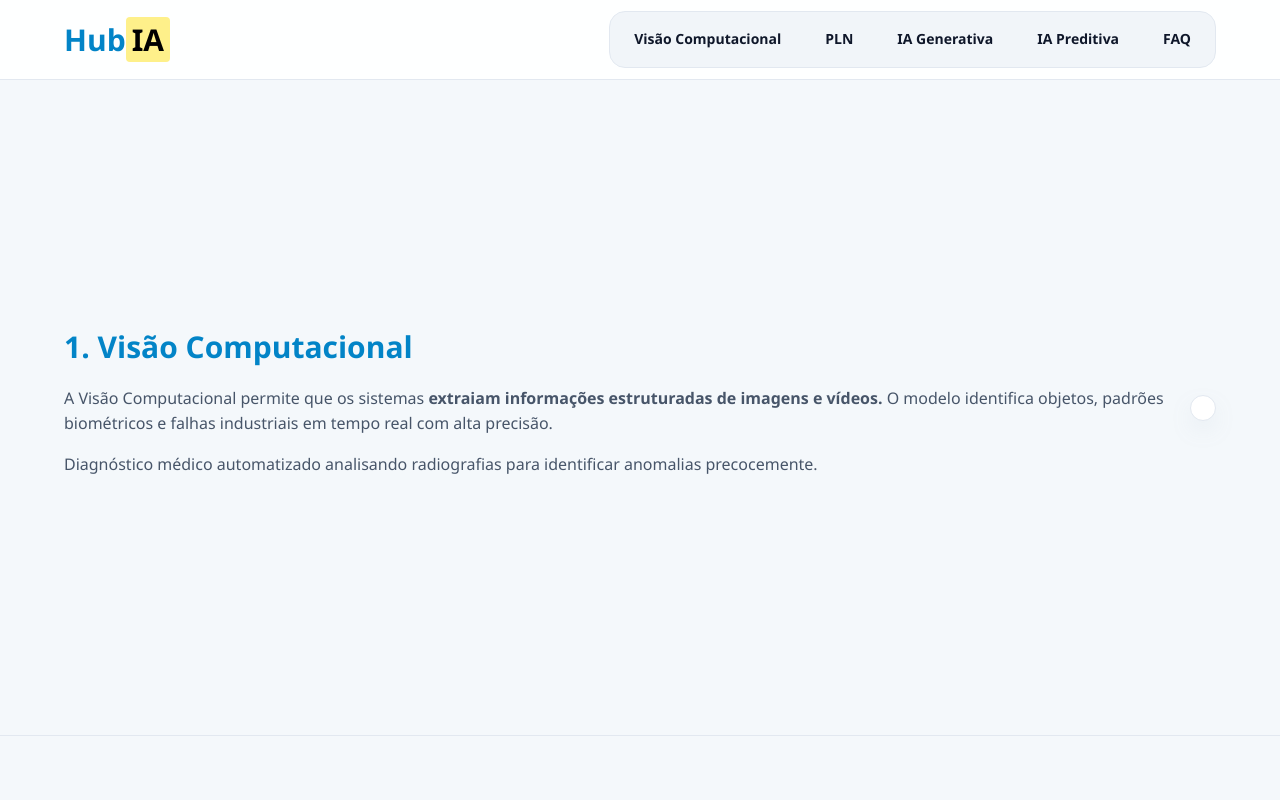
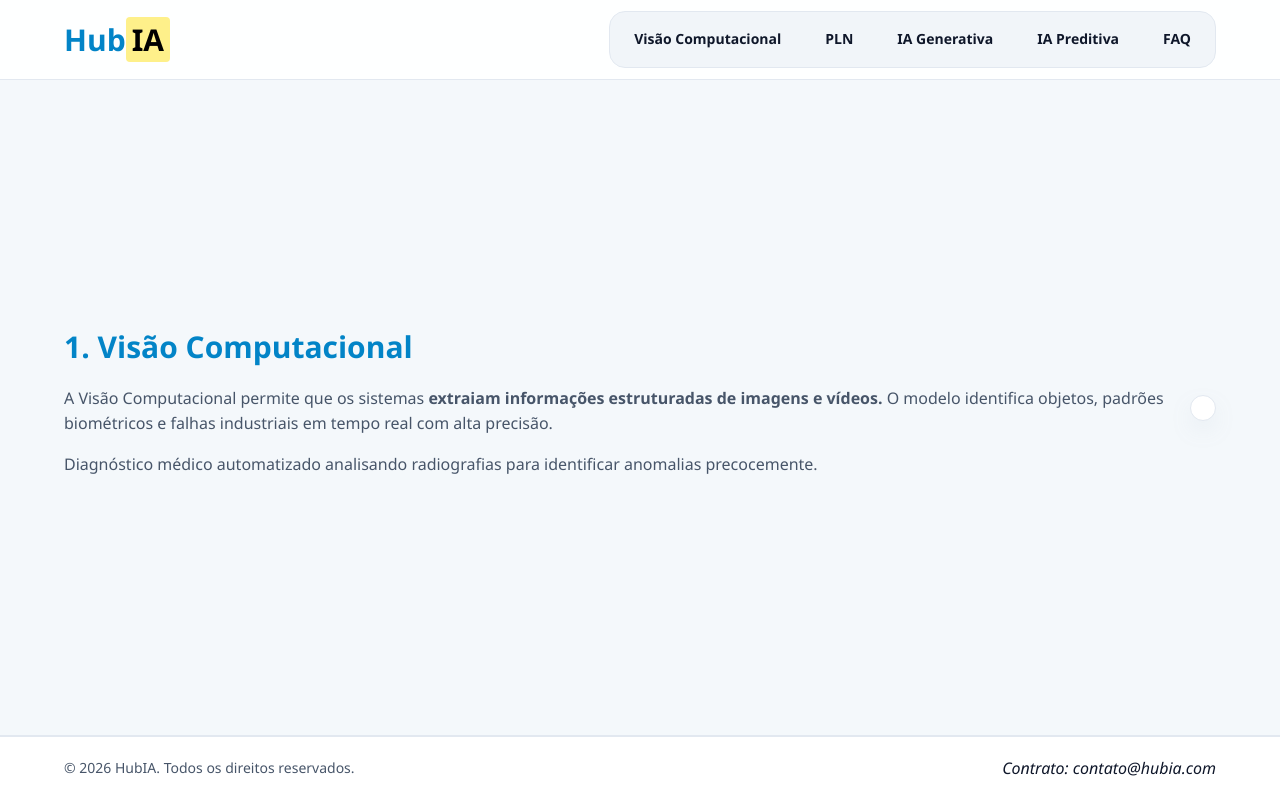
Before and after one commit to ThiagoHenrique67/DISPLAY, a website: page hub-ia/index2.html in a window 1280 px wide. Shown: the top 800 px of the page. Drawn offline with Linux system fonts and the light colour scheme.

Commit message:
ADD: Estilização dos faqs

```diff
--- a/hub-ia/css/style.css
+++ b/hub-ia/css/style.css
@@ -129,7 +129,7 @@
     object-fit: cover;
 }
 
-.faq{
+.faq {
   height: var(--section-height);
   min-height: 500px;
   display: flex;
@@ -137,16 +137,16 @@
   justify-content: center;
   align-items: center;
   padding: 0 5%;
-    scroll-padding-top: var(--header-height);
+  scroll-margin-top: var(--header-height);
 }
 
-.faq__title{
+.faq__title {
   font-size: var(--font-size-xl);
   color: var(--color-primary);
   margin-bottom: 25px;
 }
 
-.faq__wrapper{
+.faq__wrapper {
   width: 100%;
   max-width: 800px;
   display: flex;
@@ -154,11 +154,50 @@
   gap: 12px;
 }
 
-.faq__item{
+.faq__item {
   background-color: var(--color-bg-card);
   border: 1px solid var(--color-border);
   border-radius: var(--radius-sm);
   padding: 14px 20px;
   box-shadow: var(--shadow-card);
-    transition: var(--trasition);
+  transition: var(--transition);
 }
+
+.faq__item[open] {
+  border-color: var(--color-primary);
+}
+
+.faq__summary {
+  font-weight: 600;
+  cursor: pointer;
+  color: var(--color-secondary);
+}
+
+.faq__text {
+  margin-top: 10px;
+  color: var(--color-text-muted);
+  font-size: var(--font-size-sm);
+}
+
+/* rodapé */
+.footer {
+  position: fixed;
+  bottom: 0;
+  left: 0;
+  width: 100%;
+  height: var(--footer-height);
+  background-color: var(--color-bg-card);
+  border-top: 1px solid var(--color-border);
+  display: flex;
+  align-items: center;
+  justify-content: space-between;
+  padding: 0 5%;
+  z-index: 1000;
+}
+
+.footer__section {
+  display: flex;
+  align-items: center;
+  font-size: var(--font-size-sm);
+  color: var(--color-text-muted);
+}
```
Lines whose indentation alone changed are shown as unchanged.
